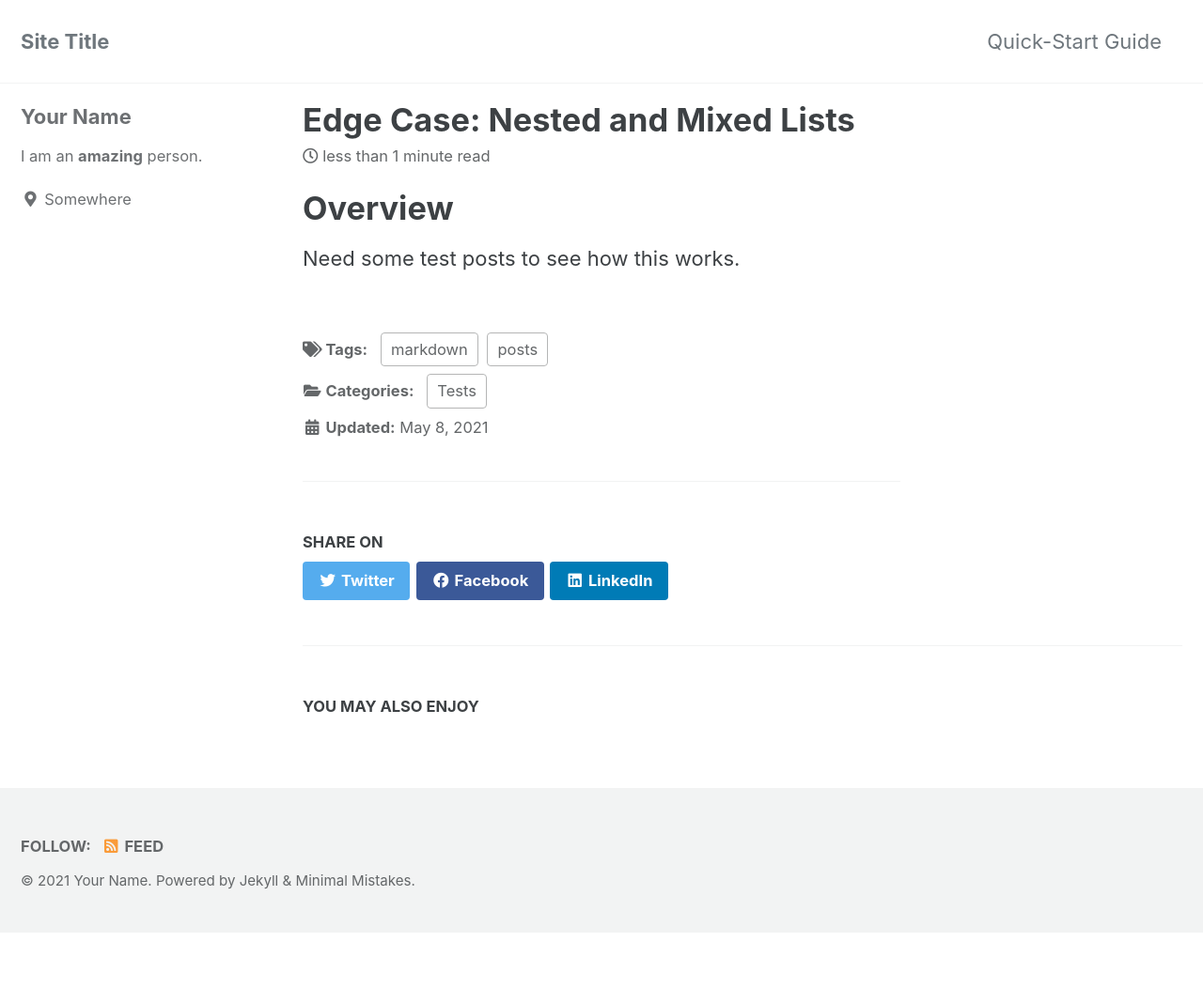
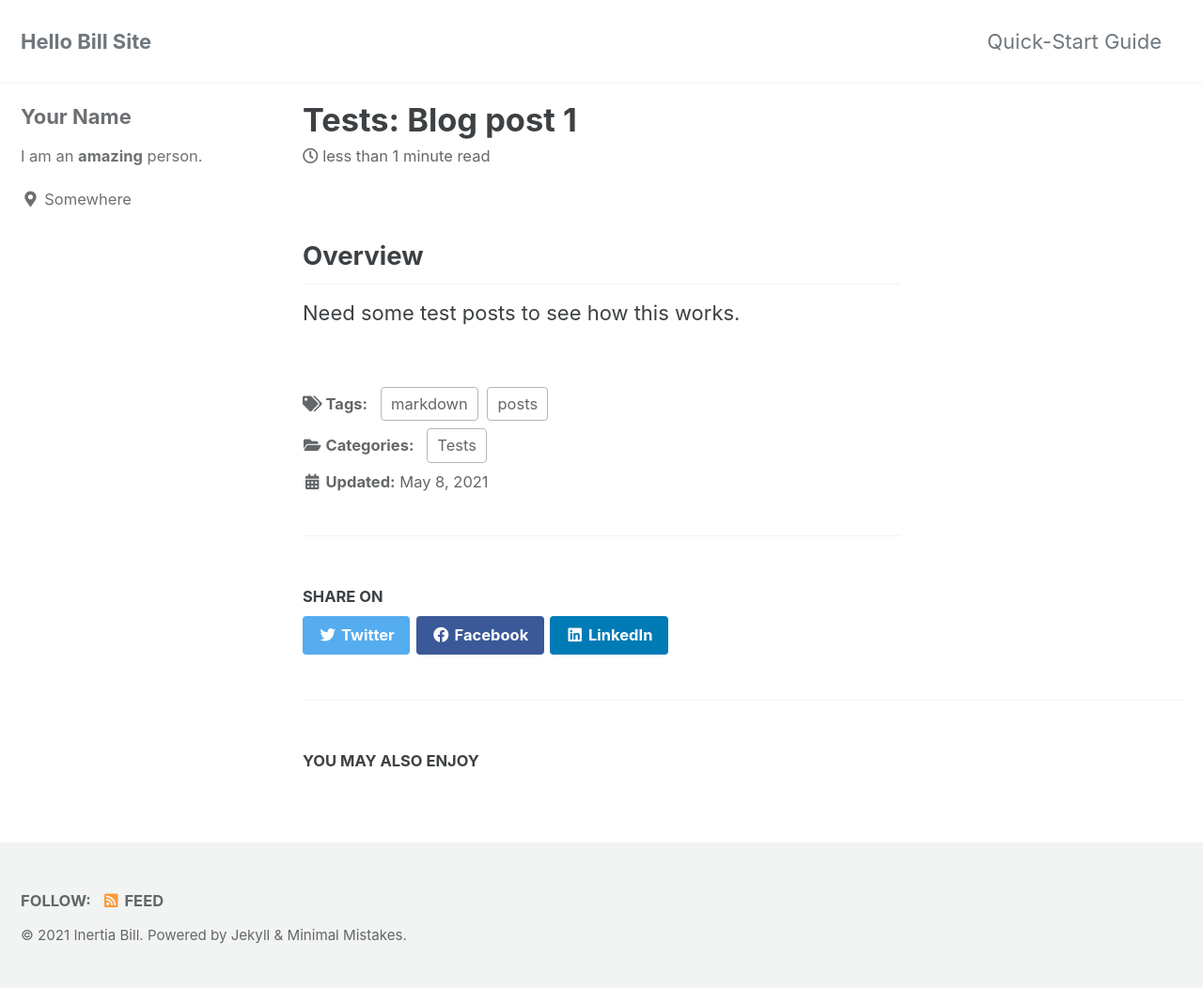
Before and after one commit to inertiaBill/hello-bill, a Jekyll site: the page built from docs/_posts/2021-05-08-test-post.md, in a window 1280 px wide. Shown: the whole page at 94% size. Built offline with Jekyll 4.4.1, drawn with Linux system fonts in a browser that asks for light colours; cached includes are drawn as plain includes; before the commit the page ends 993 px from its top, so only the background shows below that.

Commit message:
Add more pages and missed files

```diff
--- a/docs/_config.yml
+++ b/docs/_config.yml
@@ -16,11 +16,11 @@ minimal_mistakes_skin    : "default" # "air", "aqua", "contrast", "dark", "dirt"
 
 # Site Settings
 locale                   : "en-US"
-title                    : "Site Title"
+title                    : "Hello Bill Site"
 title_separator          : "-"
 subtitle                 : # site tagline that appears below site title in masthead
-name                     : "Your Name"
-description              : "An amazing website."
+name                     : "Inertia Bill"
+description              : "Just some experimentation with a Jekyll Theme`."
 url                      : # the base hostname & protocol for your site e.g. "https://mmistakes.github.io"
 baseurl                  : # the subpath of your site, e.g. "/blog"
 repository               : # GitHub username/repo-name e.g. "mmistakes/minimal-mistakes"
@@ -280,3 +280,10 @@ defaults:
       comments: # true
       share: true
       related: true
+  # _pages
+  - scope:
+      path: ""
+      type: pages
+    values:
+      layout: single
+      author_profile: true
--- a/docs/_posts/2021-05-08-test-post.md
+++ b/docs/_posts/2021-05-08-test-post.md
@@ -1,5 +1,5 @@
 ---
-title: "Edge Case: Nested and Mixed Lists"
+title: "Tests: Blog post 1"
 categories:
   - Tests
 tags:
@@ -7,6 +7,6 @@ tags:
   - posts
 ---
 
-# Overview
+## Overview
 
 Need some test posts to see how this works.
```
Also changed, not shown: docs/_pages/blog-posts.md (added, +6 -0 lines), docs/_pages/test-page.md (+3 -3 lines).
